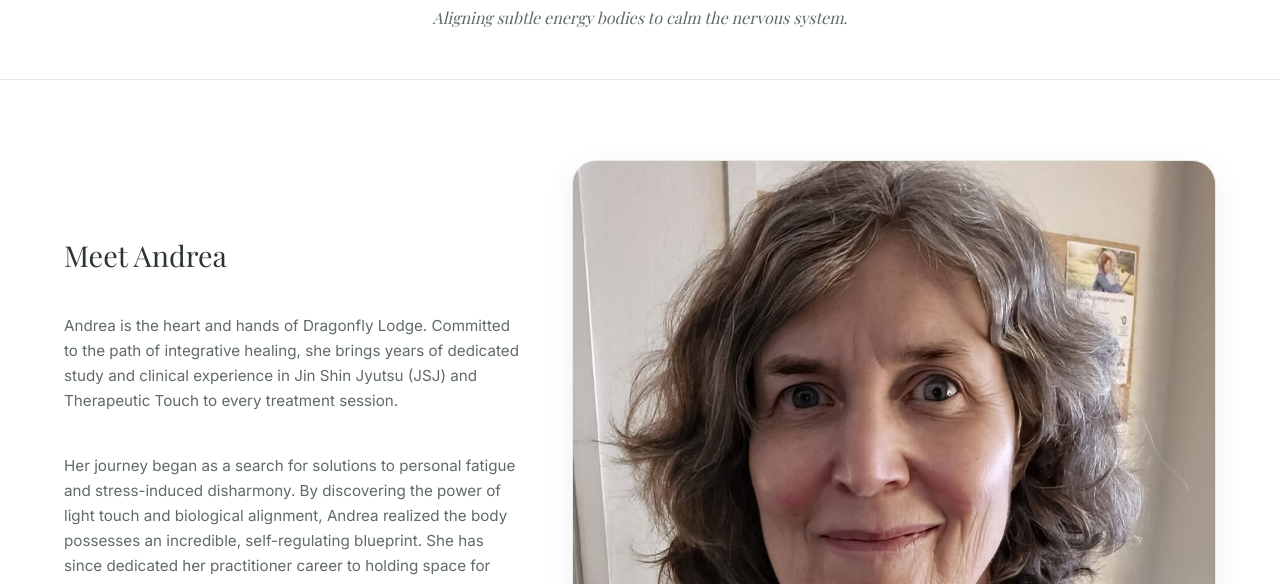
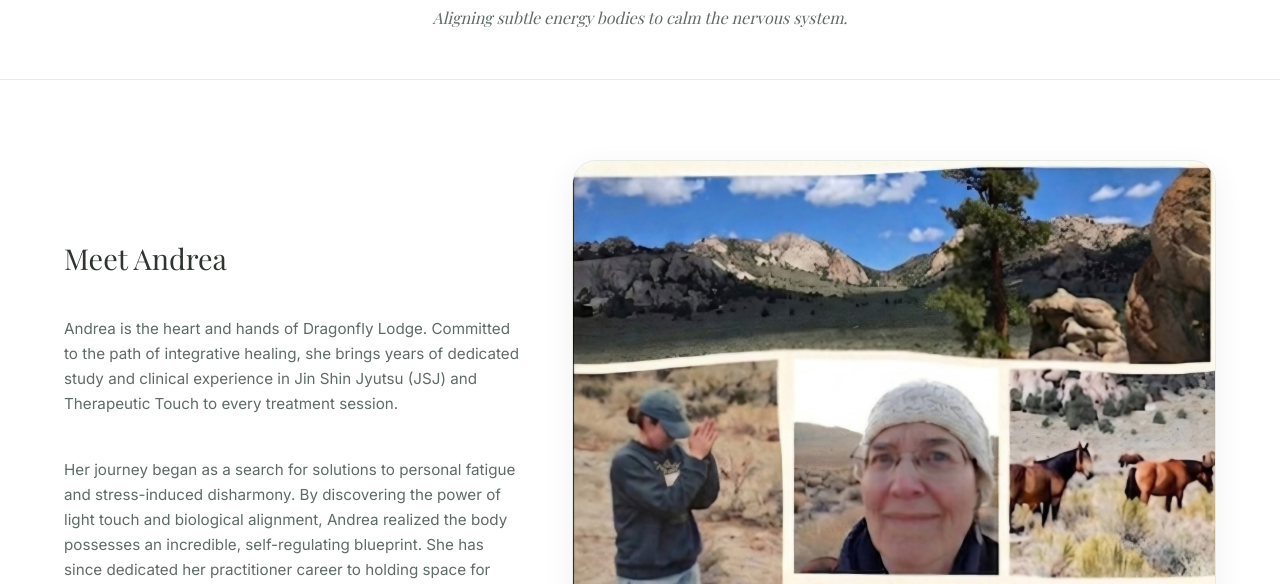
Before and after one commit to sparkyflashrebob/dragonflylodge.healingarts, a plain HTML site: page about.html in a window 1280 px wide. Shown: the part 216-800 px from the top of the page. Drawn offline with nearby package versions, Linux system fonts and the light colour scheme; a web font is replaced by a local one.

Commit message:
Replace profile picture on About page with Andrea Profile Collage .jpeg

```diff
--- a/about.html
+++ b/about.html
@@ -85,7 +85,7 @@
                     <!-- Visual Section -->
                     <div class="hero-image-wrapper">
                         <!-- Practitioner Profile Portrait -->
-                        <img src="profile 1.jpeg" alt="Andrea - Practitioner" class="hero-image" />
+                        <img src="Andrea Profile Collage .jpeg" alt="Andrea - Practitioner" class="hero-image" />
                     </div>
 
                 </div>
```
Also changed, not shown: Andrea Profile Collage .jpeg (added).
